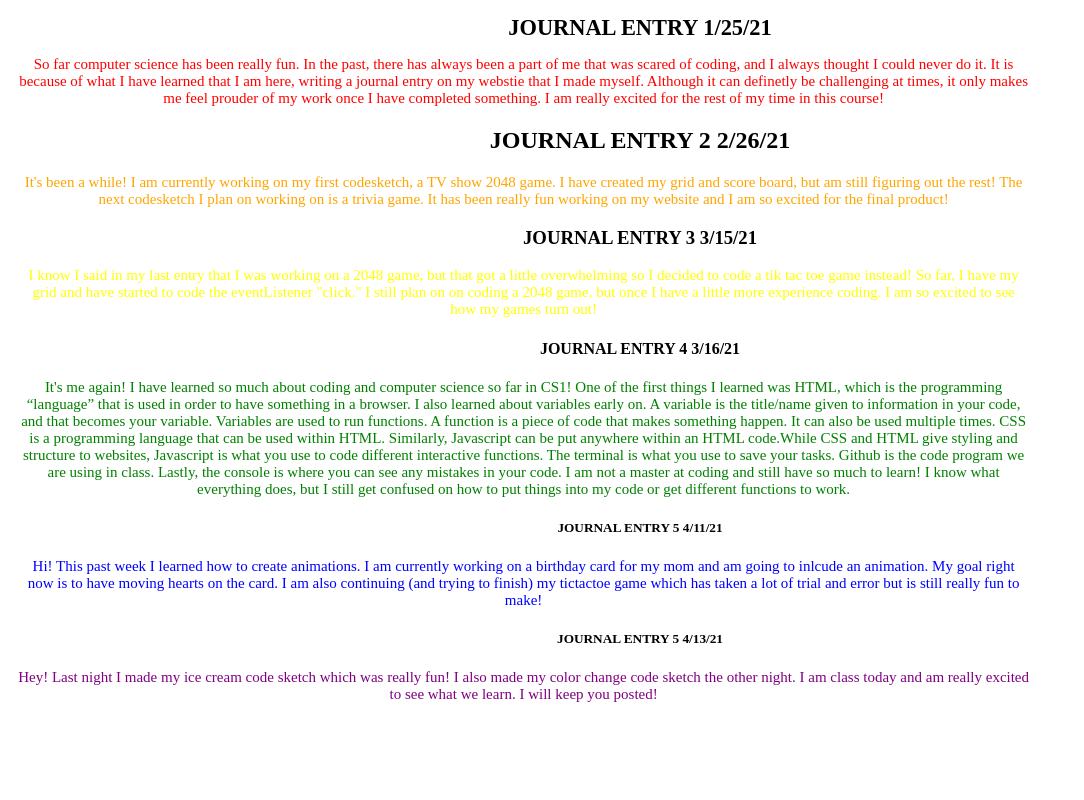
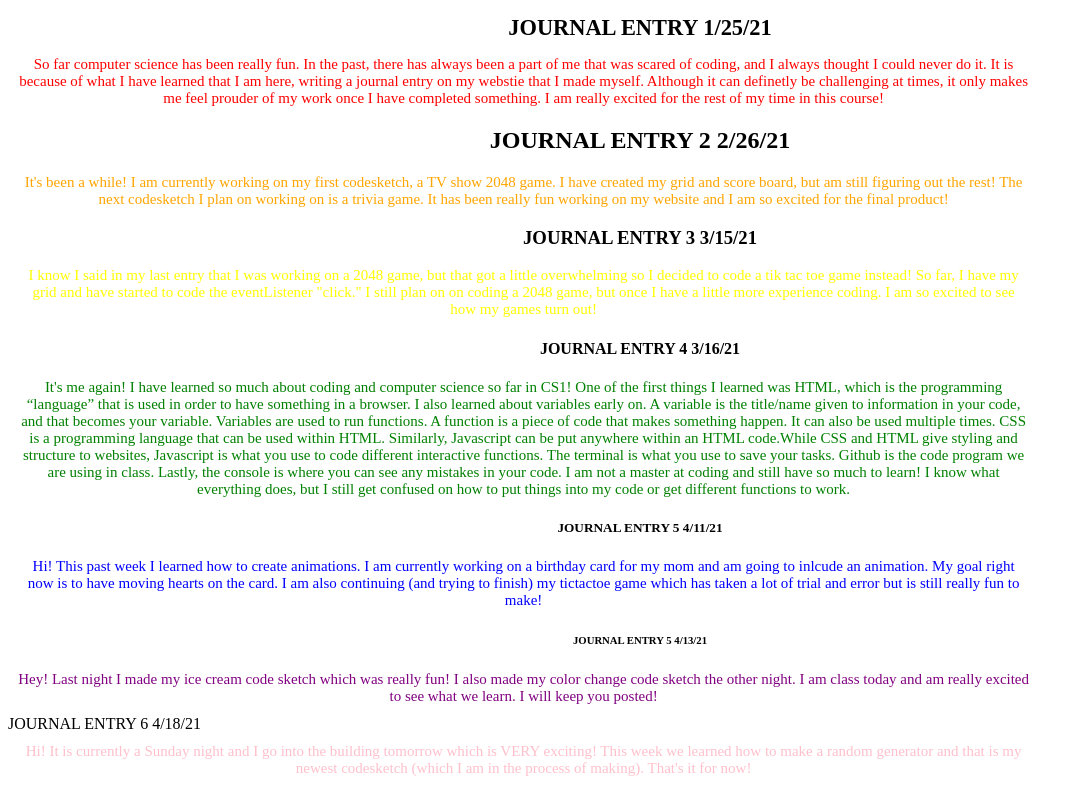
Before and after one commit to c24jh/c24jh.github.io, a plain HTML site: page journal.html in a window 1280 px wide. Shown: the whole page, without its empty margins (0-1084 px from the left). Drawn offline with Linux system fonts and the light colour scheme.

Commit message:
journal7

```diff
--- a/journal.html
+++ b/journal.html
@@ -62,6 +62,13 @@ h6{
 	font word-spacing: 12px:
 	font-size: 140%;
 }
+h7{
+	color: black;
+	font-family: 'Merriweather', serif;
+	text-align: center;
+	font word-spacing: 12px:
+	font-size: 140%;
+	}
 .item{
 	width:80%;
 	height:100%;
@@ -102,9 +109,10 @@ h6{
 <div class ="item"> <a style = "color:green;"> It's me again! I have learned so much about coding and computer science so far in CS1! One of the first things I learned was HTML, which is the programming  “language” that is used in order to have something in a browser. I also learned about variables early on. A variable is the title/name given to information in your code, and that becomes your variable. Variables are used to run functions. A function is  a piece of code that makes something happen. It can also be used multiple times. CSS is a programming language that can be used within HTML. Similarly, Javascript can be put anywhere within an HTML code.While CSS and HTML give styling and structure to websites, Javascript is what you use to code different interactive functions. The terminal is what you use to save your tasks. Github is the code program we are using in class. Lastly, the console is where you can see any mistakes in your code. I am not a master at coding and still have so much to learn! I know what everything does, but I still get confused on how to put things into my code or get different functions to work.</a></div>
 <h5>JOURNAL ENTRY 5 4/11/21</h5>
 <div class ="item"> <a style = "color:blue;"> Hi! This past week I learned how to create animations. I am currently working on a birthday card for my mom and am going to inlcude an animation. My goal right now is to have moving hearts on the card. I am also continuing (and trying to finish) my tictactoe game which has taken a lot of trial and error but is still really fun to make!</a></div>
-<h5>JOURNAL ENTRY 5 4/13/21</h5>
+<h6>JOURNAL ENTRY 5 4/13/21</h6>
 <div class = "item"> <a style = "color: purple;"> Hey! Last night I made my ice cream code sketch which was really fun! I also made my color change code sketch the other night. I am class today and am really excited to see what we learn. I will keep you posted!</a></div>
-
+<h7>JOURNAL ENTRY 6 4/18/21</h7>
+<div class ="item"> <a style = "color: pink;"> Hi! It is currently a Sunday night and I go into the building tomorrow which is VERY exciting! This week we learned how to make a random generator and that is my newest codesketch (which I am in the process of making). That's it for now!</a></div>
 
 
 
```
Also changed, not shown: icecream.html (+1 -0 lines).
